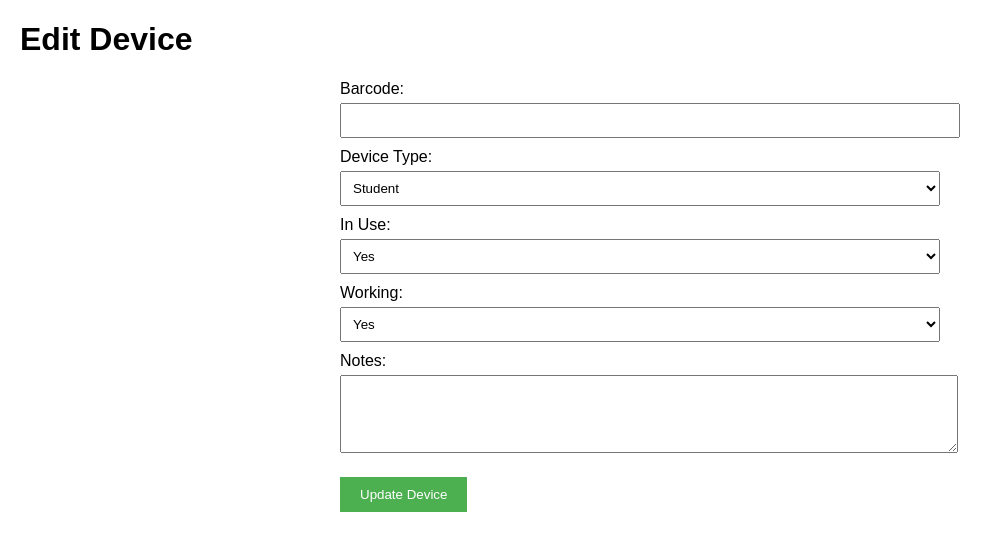
After one commit to texasmadecode/invatory, a Flask app: template app/templates/edit.html in a window 1280 px wide. The commit adds this page. Shown: the top 551 px of the page, without its empty margins (0-1001 px from the left). Run offline with Flask 3, Linux system fonts and the light colour scheme; the template is opened without the code that fills it, so the values that code supplies are empty.

Commit message:
Implement device editing and deletion features; load environment variables for secret key

```diff
--- a/app/app.py
+++ b/app/app.py
@@ -1,8 +1,13 @@
 import sqlite3
 from flask import Flask, request, render_template, redirect, url_for, flash
+from dotenv import load_dotenv
+import os
+
+# Load environment variables from .env file
+load_dotenv()
 
 app = Flask(__name__)
-app.secret_key = 'your_secret_key'  # Needed for flashing messages
+app.secret_key = os.getenv('SECRET_KEY')  # Needed for flashing messages
 
 def create_connection():
     conn = sqlite3.connect('inventory.db')
@@ -79,6 +84,31 @@ def add():
     flash('Device added successfully!')
     return redirect(url_for('index'))
 
+@app.route('/edit/<int:id>', methods=['GET', 'POST'])
+def edit(id):
+    if request.method == 'POST':
+        barcode = request.form['barcode']
+        device_type = request.form['deviceType']
+        in_use = request.form['inUse']
+        working = request.form['working']
+        notes = request.form['notes']
+        update_item(id, barcode, device_type, in_use, working, notes)
+        flash('Device updated successfully!')
+        return redirect(url_for('index'))
+    else:
+        conn = create_connection()
+        cursor = conn.cursor()
+        cursor.execute('SELECT * FROM inventory WHERE id = ?', (id,))
+        item = cursor.fetchone()
+        conn.close()
+        return render_template('edit.html', item=item)
+
+@app.route('/delete/<int:id>', methods=['POST'])
+def delete(id):
+    delete_item(id)
+    flash('Device deleted successfully!')
+    return redirect(url_for('index'))
+
 if __name__ == '__main__':
     create_table()
     app.run(host='0.0.0.0', port=5000, debug=True)
--- /dev/null
+++ b/app/templates/edit.html
@@ -0,0 +1,68 @@
+<!DOCTYPE html>
+<html lang="en">
+<head>
+    <meta charset="UTF-8">
+    <meta name="viewport" content="width=device-width, initial-scale=1.0">
+    <title>Edit Device</title>
+    <style>
+        body {
+            font-family: Arial, sans-serif;
+            margin: 20px;
+        }
+        form {
+            max-width: 600px;
+            margin: auto;
+        }
+        label {
+            display: block;
+            margin-top: 10px;
+        }
+        input, select, textarea {
+            width: 100%;
+            padding: 8px;
+            margin-top: 5px;
+        }
+        button {
+            margin-top: 20px;
+            padding: 10px 20px;
+            background-color: #4CAF50;
+            color: white;
+            border: none;
+            cursor: pointer;
+        }
+        button:hover {
+            background-color: #45a049;
+        }
+    </style>
+</head>
+<body>
+    <h1>Edit Device</h1>
+    <form id="editForm" method="POST" action="{{ url_for('edit', id=item[0]) }}">
+        <label for="barcode">Barcode:</label>
+        <input type="text" id="barcode" name="barcode" value="{{ item[1] }}" required>
+
+        <label for="deviceType">Device Type:</label>
+        <select id="deviceType" name="deviceType" required>
+            <option value="student" {% if item[2] == 'student' %}selected{% endif %}>Student</option>
+            <option value="teacher" {% if item[2] == 'teacher' %}selected{% endif %}>Teacher</option>
+        </select>
+
+        <label for="inUse">In Use:</label>
+        <select id="inUse" name="inUse" required>
+            <option value="yes" {% if item[3] == 'yes' %}selected{% endif %}>Yes</option>
+            <option value="no" {% if item[3] == 'no' %}selected{% endif %}>No</option>
+        </select>
+
+        <label for="working">Working:</label>
+        <select id="working" name="working" required>
+            <option value="yes" {% if item[4] == 'yes' %}selected{% endif %}>Yes</option>
+            <option value="no" {% if item[4] == 'no' %}selected{% endif %}>No</option>
+        </select>
+
+        <label for="notes">Notes:</label>
+        <textarea id="notes" name="notes" rows="4">{{ item[5] }}</textarea>
+
+        <button type="submit">Update Device</button>
+    </form>
+</body>
+</html>
```
Also changed, not shown: app/templates/index.html (+49 -1 lines), 1 other file.
